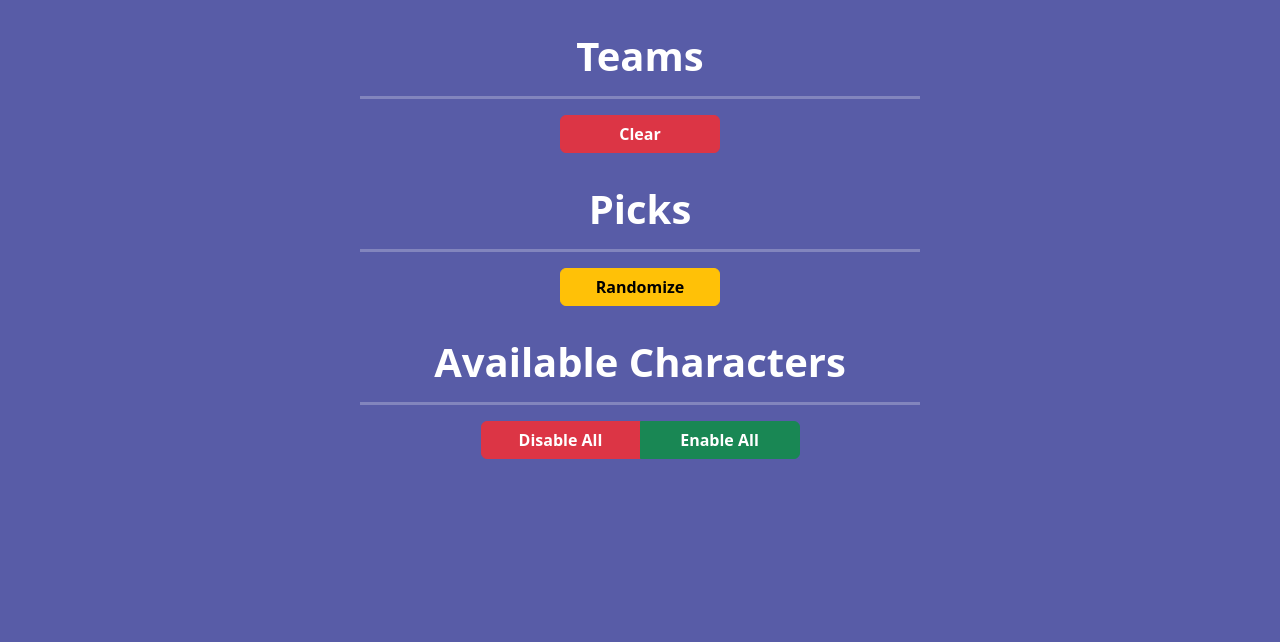
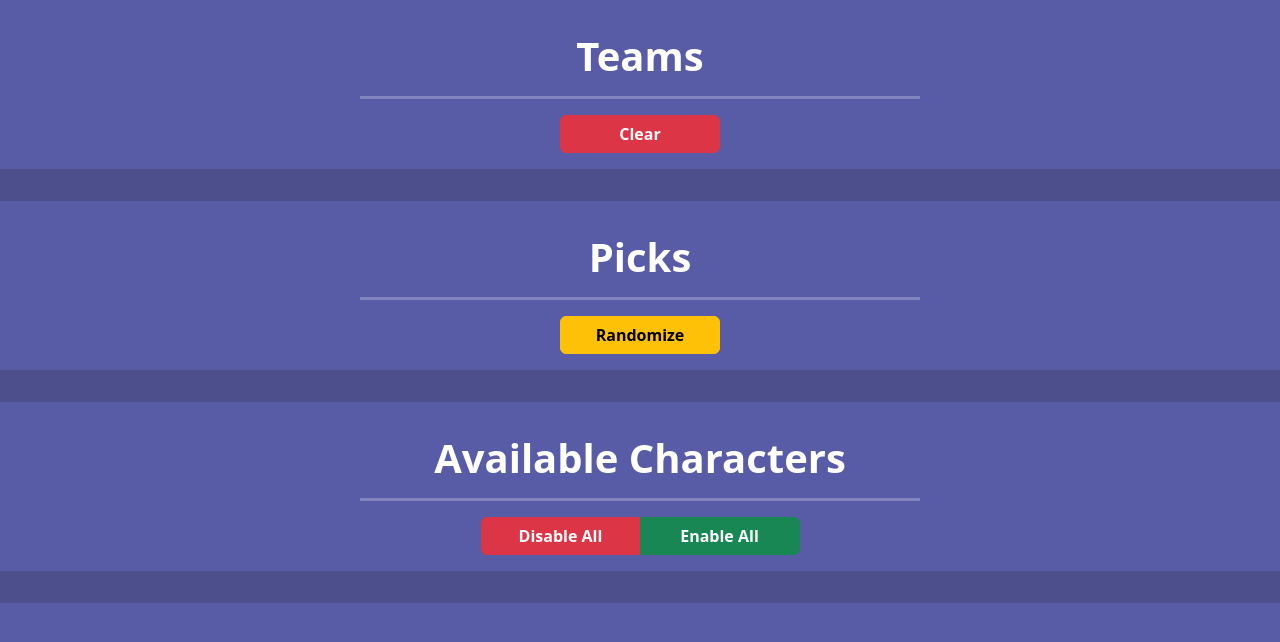
Before and after one commit to Pavica/Genshin-Randomizer, a plain HTML site: page index.html in a window 1280 px wide. Drawn offline with nearby package versions, Linux system fonts and the light colour scheme; no server answers.

Commit message:
added different background for cards

```diff
--- a/index.html
+++ b/index.html
@@ -74,6 +74,14 @@
       margin-right: auto;
     }
 
+    .containers{
+      background-color: #4D4F8D;
+      padding-top: 1rem;
+      padding-bottom:1rem;
+      margin-top: 1rem;
+      margin-bottom:1rem;
+    }
+
     @media only screen and (max-width: 600px) {
       .card{
         border: none;
@@ -104,8 +112,9 @@
     </div>
   </div>
 
-  <div id="teamContainer" class="d-flex flex-wrap justify-content-center pointersDisabled"></div>
-
+  <div class="containers">
+    <div id="teamContainer" class="d-flex flex-wrap justify-content-center pointersDisabled"></div>
+  </div>
   <h1 class="text-center">Picks</h1>
 
   <hr>
@@ -118,7 +127,9 @@
     </div>
   </div>
 
-  <div id="pickerContainer" class="d-flex flex-wrap justify-content-center pointersDisabled"></div>
+  <div class="containers">
+    <div id="pickerContainer" class="d-flex flex-wrap justify-content-center pointersDisabled"></div>
+  </div>
 
   <h1 class="text-center">Available Characters</h1>
 
@@ -135,7 +146,8 @@
     </div>
   </div>
 
-  <div id="characterContainer" class="d-flex flex-wrap justify-content-center"></div>
-
+  <div class="containers">
+    <div id="characterContainer" class="d-flex flex-wrap justify-content-center"></div>
+  </div>
   </body>
 </html>
```
